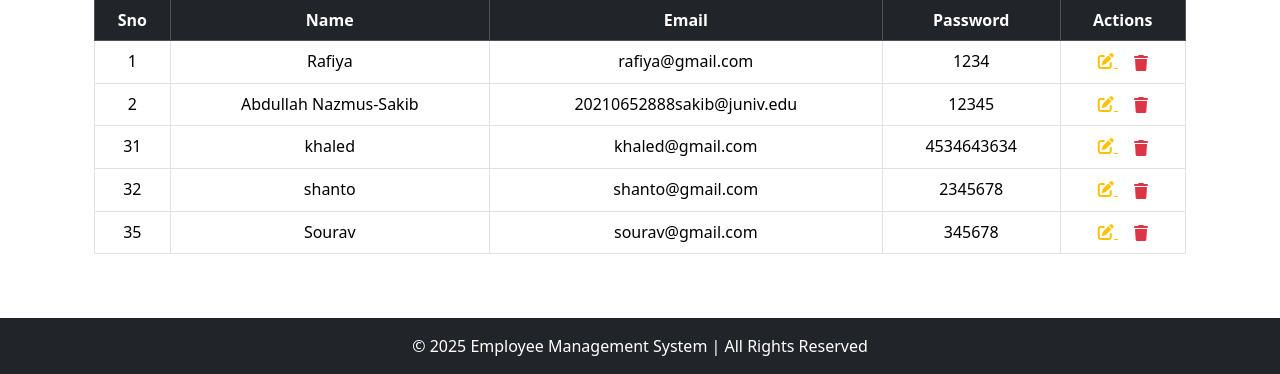
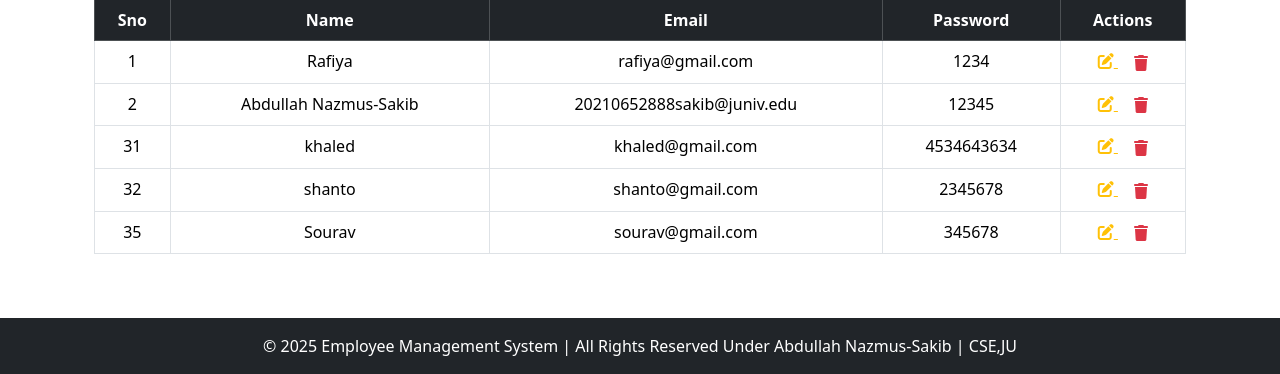
Before and after one commit to AbdullahRFA/Employee_Management_Django_CRUD, a Django app: page / in a window 1280 px wide. Shown: the part 684-1058 px from the top of the page. Run offline with Django 5.2, Linux system fonts and the light colour scheme; data comes from the database, SQL or seed files in the repository.

Commit message:
final touch for today

```diff
--- a/templates/app1/base.html
+++ b/templates/app1/base.html
@@ -45,7 +45,7 @@
 
     <!-- Footer -->
     <footer class="bg-dark text-white text-center py-3">
-        <p class="mb-0">© 2025 Employee Management System | All Rights Reserved</p>
+        <p class="mb-0">© 2025 Employee Management System | All Rights Reserved Under Abdullah Nazmus-Sakib | CSE,JU</p>
     </footer>
 
     <!-- Bootstrap JS -->
```
